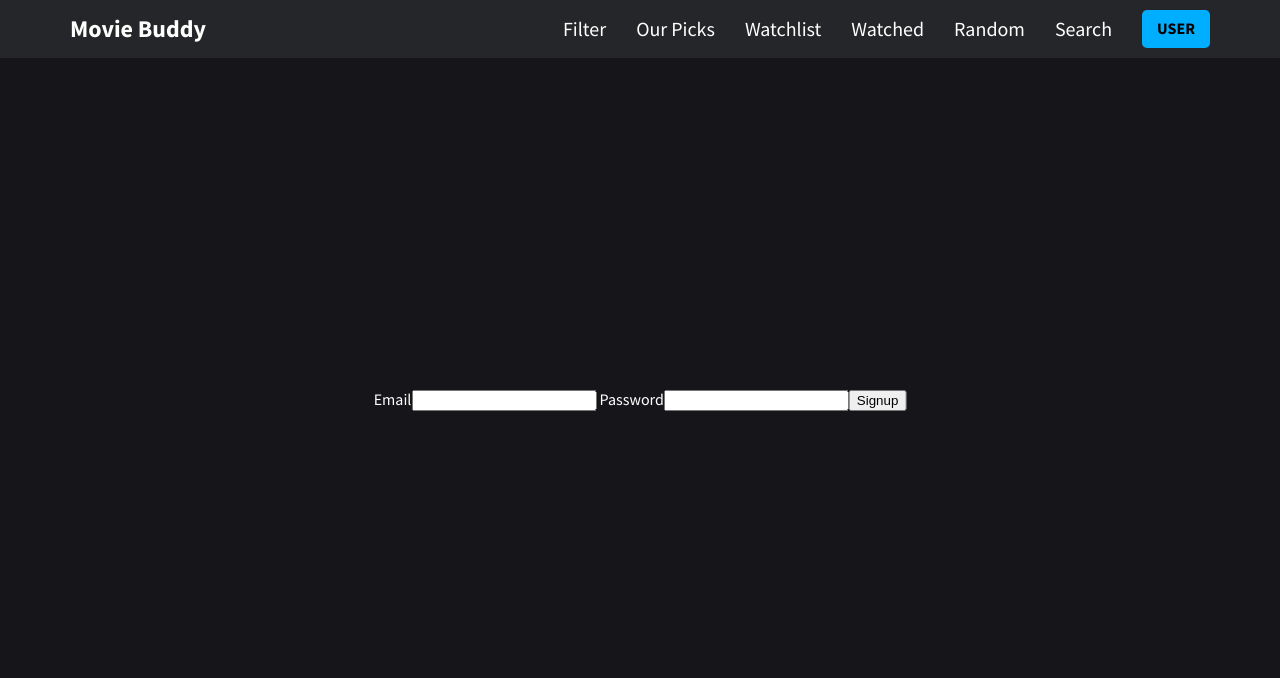
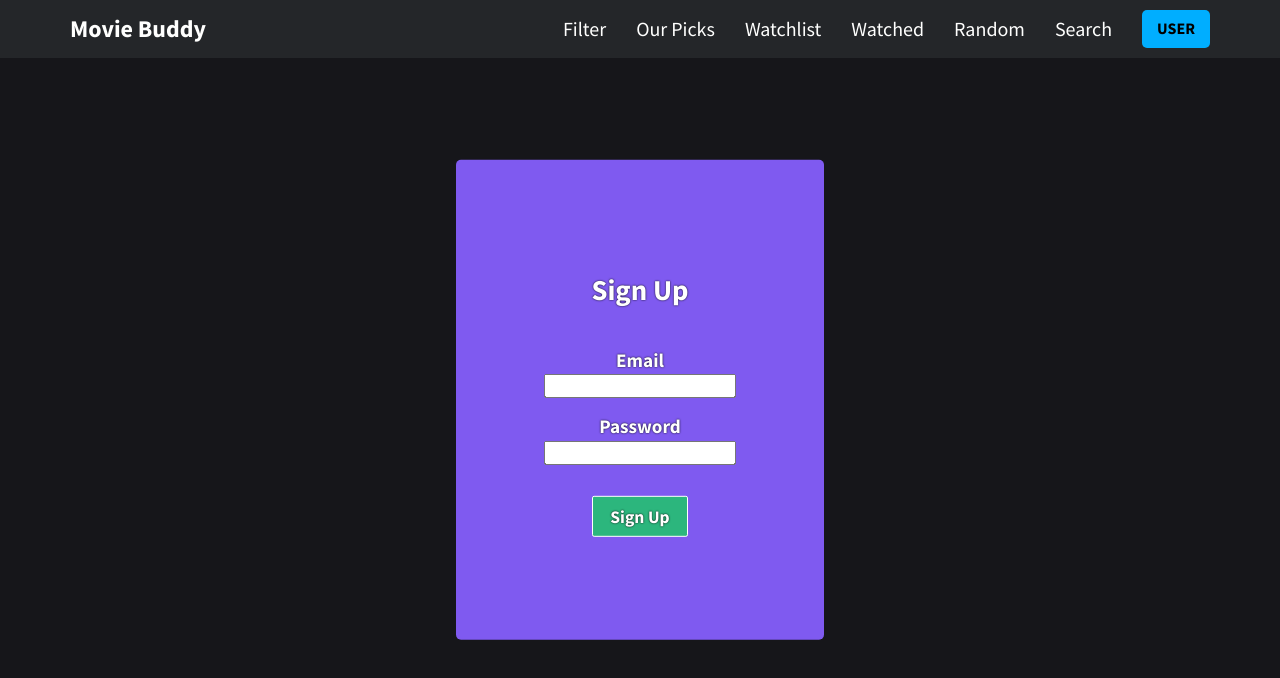
Before and after one commit to emai2443/movie_buddy, a React (Create React App) app: page /register in a window 1280 px wide. Shown: the top 678 px of the page. Built offline with nearby package versions, Linux system fonts and the light colour scheme; no server answers; what amazon-cognito-identity-js would draw is missing.

Commit message:
signin update

```diff
--- a/src/Components/ChangeEmail.js
+++ b/src/Components/ChangeEmail.js
@@ -32,19 +32,23 @@ export default () => {
   };
 
   return (
-    <div>
+    <div className="settingsEmail">
       <form onSubmit={onSubmit}>
-        <label>New Email</label>
-        <input
-          value={newEmail}
-          onChange={(event) => setNewEmail(event.target.value)}
-        />
-        <label>Current Password</label>
-        <input
-          value={password}
-          onChange={(event) => setPassword(event.target.value)}
-        />
-        <button type="submit">Change Email</button>
+        <div className="settingsItem">
+          <label>New Email</label><br/>
+          <input
+            value={newEmail}
+            onChange={(event) => setNewEmail(event.target.value)}/>
+        </div>
+        <div className="settingsItem">
+          <label>Current Password</label><br/>
+          <input
+            value={password}
+            onChange={(event) => setPassword(event.target.value)}/>
+        </div>
+        <div className="settingsItem">
+          <button type="submit">Change Email</button>
+        </div>
       </form>
     </div>
   );
--- a/src/Components/ChangePassword.js
+++ b/src/Components/ChangePassword.js
@@ -25,19 +25,23 @@ export default () => {
   };
 
   return (
-    <div>
+    <div className="settingsPassword">
       <form onSubmit={onSubmit}>
-        <label>Current password</label>
-        <input
-          value={password}
-          onChange={(event) => setPassword(event.target.value)}
-        />
-        <label>New password</label>
-        <input
-          value={newPassword}
-          onChange={(event) => setNewPassword(event.target.value)}
-        />
-        <button type="submit">Change password</button>
+        <div className="settingsItem">
+          <label>Current password</label><br/>
+          <input
+            value={password}
+            onChange={(event) => setPassword(event.target.value)}/>
+        </div>
+        <div className="settingsItem">
+          <label>New password</label><br/>
+          <input
+            value={newPassword}
+            onChange={(event) => setNewPassword(event.target.value)}/>
+        </div>
+        <div className="settingsItem">
+          <button type="submit">Change password</button>
+        </div>
       </form>
     </div>
   );
--- a/src/Components/Login.js
+++ b/src/Components/Login.js
@@ -24,20 +24,26 @@ const Login = () => {
   return (
     <div>
       <form onSubmit={onSubmit}>
-        <label htmlFor="email">Email</label>
+        <div className="signUpItem">
+          <label htmlFor="email">Email</label><br/>
           <input
             value={email}
             onChange={(event) => setEmail(event.target.value)}
-        ></input>
-        <label htmlFor="password"> Password</label>
+            className='signUpInput'></input>
+        </div>
+        <div className="signUpItem">
+          <label htmlFor="password"> Password</label><br/>
           <input
             type="password"
             value={password}
             onChange={(event) => setPassword(event.target.value)}
-        ></input>
-        <button type="submit" onSuceess={logIn}>
+            className='signUpInput'></input>
+        </div>
+        <div className="signUpItem">
+          <button type="submit" onSuceess={logIn} className='applyButton2'>
             Log In
           </button>
+        </div>
       </form>
     </div>
   );
--- a/src/Components/Random.js
+++ b/src/Components/Random.js
@@ -20,7 +20,17 @@ export const Random = () => {
   const reroll = () => {
     page = Math.floor(Math.random() * 10 + 1);
     num1 = Math.floor(Math.random() * 19 + 1);
-    getMovies(TEST_API);
+
+    if(page == 9 && num1 == 10) {
+      reroll()
+      console.log('worked1')
+    } else if (page == 8 && num1 == 9) {
+      reroll()
+      console.log('worked2')
+    } else {
+      getMovies(TEST_API);
+    }
+
   }
 
   const getMovies = (url) => {
@@ -44,6 +54,10 @@ export const Random = () => {
         ; */}
         {/* {movies.map((movie) => <Movie key={movie.id}{...movie}/>)} */}
         <Movie key={num1} {...movies[num1]} />
+        {/* <Movie key={num2} {...movies[num2]} />
+        <Movie key={num3} {...movies[num3]} />
+        <Movie key={num4} {...movies[num4]} />
+        <Movie key={num5} {...movies[num5]} /> */}
       </div>
       <div className="refreshButton">
         <button className='applyButton' onClick={()=>reroll() }>Refresh</button>
--- a/src/Components/Settings.js
+++ b/src/Components/Settings.js
@@ -14,10 +14,10 @@ export default () => {
   }, []);
 
   return (
-    <div>
+    <div className="settingsStyle" >
       {loggedin && (
         <>
-          <h2>Settings</h2>
+          <h2><i class="fa-solid fa-gear"></i> Settings</h2>
           <h3>Change Password</h3>
           <ChangePassword />
           <h4>Change Email</h4>
--- a/src/Components/SignIn.js
+++ b/src/Components/SignIn.js
@@ -5,10 +5,7 @@ import Status from "./Status";
 
 const SignIn = () => {
   return (
-    <div style={{
-      position: 'absolute', left: '50%', top: '50%',
-        transform: 'translate(-50%, -50%)'
-    }}>
+    <div className="signUpStyle">
     <Account>
       <Status />
       <Login />
--- a/src/Components/Signup.js
+++ b/src/Components/Signup.js
@@ -22,23 +22,24 @@ const Signup = () => {
     });
   };
   return (
-    <div style={{
-      position: 'absolute', left: '50%', top: '50%',
-        transform: 'translate(-50%, -50%)'
-    }}>
+    <div className="signUpStyle">
+      <div className="signUpItem">
+        <h2>Sign Up</h2>
+      </div>
       <form onSubmit={onSubmit}>
-        <label htmlFor="email">Email</label>
-        <input
-          value={email}
-          onChange={(event) => setEmail(event.target.value)}
-        ></input>
-        <label htmlFor="password"> Password</label>
-        <input
-          type="password"
-          value={password}
-          onChange={(event) => setPassword(event.target.value)}
-        ></input>
-        <button type="submit">Signup</button>
+        <div className="signUpItem">
+          <label htmlFor="email">Email</label>
+          <br/>
+          <input value={email} onChange={(event) => setEmail(event.target.value)} className='signUpInput'></input>
+        </div>
+        <div className="signUpItem">
+          <label htmlFor="password"> Password</label>
+          <br/>
+          <input type="password" value={password} onChange={(event) => setPassword(event.target.value)} className='signUpInput'></input>
+        </div>
+        <div className="signUpItem">
+          <button type="submit" className='applyButton2'>Sign Up</button>
+        </div>
       </form>
     </div>
   );
--- a/src/Components/Status.js
+++ b/src/Components/Status.js
@@ -13,8 +13,8 @@ const Status = () => {
     });
   }, []);
   return (
-    <div style={{ fontSize: "24px" }}>
-      {status ? <button onClick={logout}>Logout</button> : "Please Login"}
+    <div style={{ fontSize: "24px" }} className='settingsCenter'>
+      {status ? <button onClick={logout} className='applyButton2'>Logout</button> : <h3>Please Login</h3>}
     </div>
   );
 };
--- a/src/index.css
+++ b/src/index.css
@@ -271,6 +271,77 @@ code {
 }
 
 
+.signUpStyle {
+  background: #7f5af0;
+  border-radius: 5px;
+  display: block;
+  justify-content: center;
+  padding: 5rem;
+  text-align: center;
+  position: fixed;
+  top: 50%;
+  left: 50%;
+  transform: translate(-50%, -50%);
+  font-size: larger;
+  font-weight: bold;
+  text-shadow: 0 0 2px #000; /* horizontal-offset vertical-offset 'blur' colour */
+}
+
+.signUpInput {
+  width: 12rem;
+  height: 1.5rem;
+}
+
+.signUpItem {
+  padding: 0.5rem;
+}
+
+.applyButton2 {
+  all: unset;
+  text-align: center;
+  cursor: pointer;
+  display: inline-block;
+  padding: 0.5em 1em;
+  border: 0.1em solid #fffffe;
+  background-color: #2cb67d;
+  font-weight: bold;
+  font-size: 1.1rem;
+  color: #fffffe;
+  text-decoration: none;
+  border-radius: 0.12em;
+  box-sizing: border-box;
+  transition: all 0.15s;
+  margin: 15px;
+}
+
+.applyButton2:hover {
+  text-shadow: 0 0 2em rgba(255, 255, 255, 1);
+  color: #000000;
+  border-color: #000000;
+}
+
+.settingsStyle {
+  border-radius: 5px;
+  display: block;
+  justify-content: center;
+  padding: 5rem;
+  text-align: center;
+  font-size: larger;
+  font-weight: bold;
+  text-shadow: 0 0 2px #000; /* horizontal-offset vertical-offset 'blur' colour */
+}
+
+.settingsItem {
+  padding: 0.5rem;
+}
+
+.settingsCenter {
+  display: flex;
+  justify-content: center;
+  align-items: center;
+}
+
+
 /* COLORS */
 
 header {
```
Lines whose indentation alone changed are shown as unchanged.
